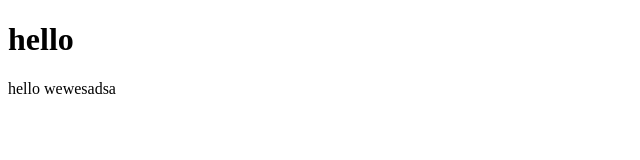
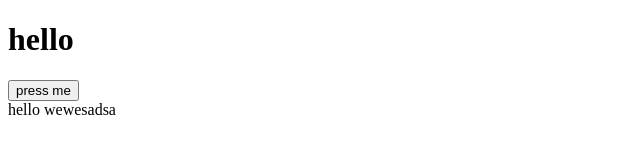
Before and after one commit to remind1990/NewTestRepository, a plain HTML site: page new.html in a window 1280 px wide. Shown: the whole page, without its empty margins (0-640 px from the left). Drawn offline with Linux system fonts and the light colour scheme.

Commit message:
addedButton

```diff
--- a/new.html
+++ b/new.html
@@ -12,7 +12,7 @@
 <body>
     <h1>hello</h1>
     <div></div>
-    <span></span>
+    <button>press me</button>
 </body>
 
 </html>
```
